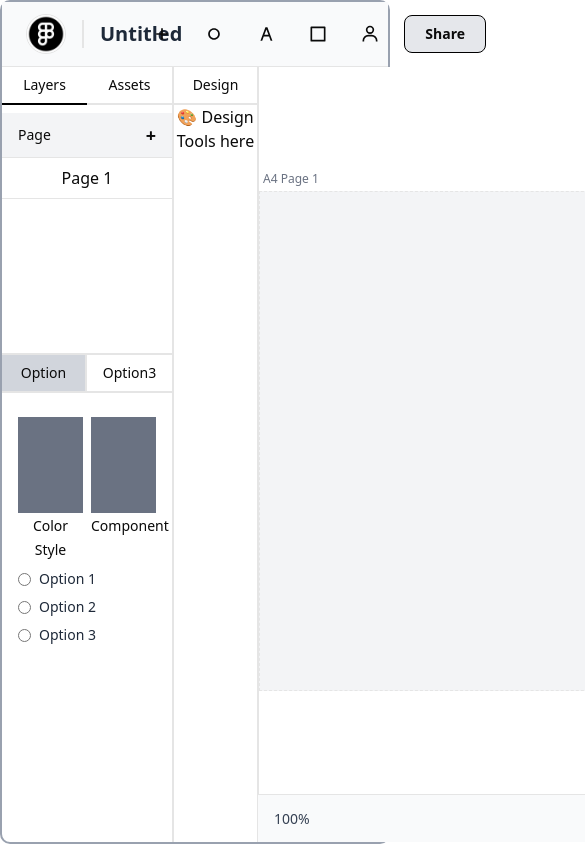
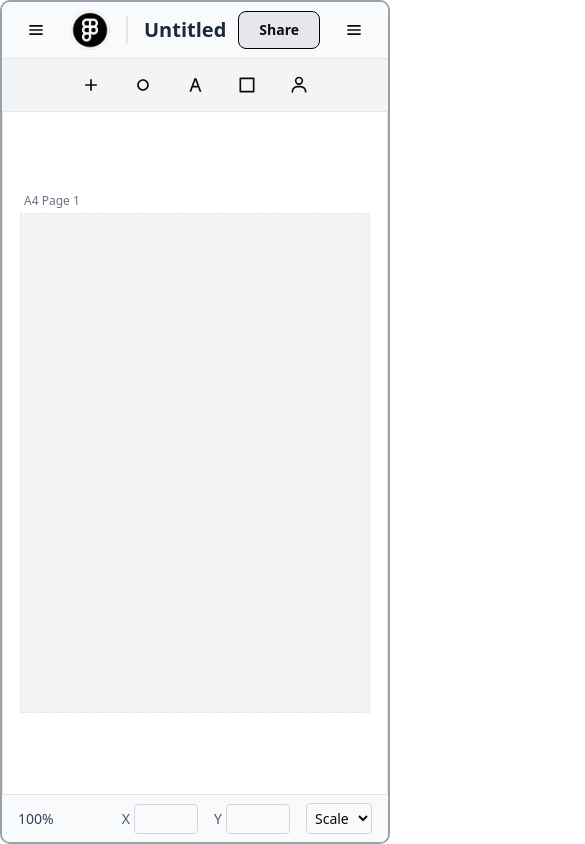
Before and after one commit to starkdipanshu0/assignment-mapsense, a React (Vite) app: page / in a window 390 px wide. Shown: the top 844 px of the page, 585 px wide, since content can reach past the window. Built offline with nearby package versions, Linux system fonts and the light colour scheme.

Commit message:
add responsive

```diff
--- a/src/App.tsx
+++ b/src/App.tsx
@@ -1,31 +1,55 @@
-
-import './App.css'
+import './App.css';
+import { useState } from 'react';
 import BottomBar from './components/BottomBar';
 import CanvasArea from './components/CanvasArea';
 import LeftSidebar from './components/LeftSidebar';
-
 import RightPanel from './components/RightPanel';
 import TopBar from './components/TopBar';
+
 export default function App() {
-  return (
-    <div className="h-screen flex flex-col border-2 border-gray-400 rounded-lg">
-  <TopBar />
+  const [showLeftSidebar, setShowLeftSidebar] = useState(false);
+  const [showRightPanel, setShowRightPanel] = useState(false);
 
 
-  <div className="flex flex-1 ">
+  return (
+    <div className="h-screen flex flex-col border-2 border-gray-400 rounded-lg overflow-hidden">
+      <TopBar
+        onToggleLeft={() => {
+          setShowLeftSidebar(prev => !prev);
+          setShowRightPanel(false);
+        }}
 
-    <div className="h-full">
+        onToggleRight={() => {
+          setShowRightPanel(prev => !prev);
+          setShowLeftSidebar(false);
+        }}
+      />
+
+      <div className="flex flex-1 relative">
+        {/* Left Sidebar */}
+        <div
+          className={`bg-white w-64 border-r p-2 z-10 absolute md:static top-0 bottom-0 left-0 transition-transform duration-300 ${showLeftSidebar ? 'translate-x-0' : '-translate-x-full'
+            } md:translate-x-0`}
+        >
           <LeftSidebar />
         </div>
 
-    <div className="flex flex-col flex-1 ">
+        {/* Main Content Area */}
+        <div className="flex flex-col flex-1">
           <div className="flex flex-1 ">
             <CanvasArea />
+
+            {/* Right Panel */}
+            <div
+              className={`bg-white w-64 border-l p-2 z-10 absolute md:static top-0 bottom-0 right-0 transition-transform duration-300 ${showRightPanel ? 'translate-x-0' : 'translate-x-full'
+                } md:translate-x-0`}
+            >
               <RightPanel />
             </div>
+          </div>
+
           <BottomBar />
         </div>
-
       </div>
     </div>
   );
--- a/src/components/LeftSidebar.tsx
+++ b/src/components/LeftSidebar.tsx
@@ -11,9 +11,9 @@ const LeftSidebar = () => {
     }
 
     return (
-        <div className="w-64 border-r  grid grid-cols-3 h-full">
+        <div className="w-62 border-r  grid grid-cols-3 h-full">
             {/* Tab buttons */}
-            <div className="col-span-2 h-full">
+            <div className="col-span-2 h-full ">
                 <div className="grid grid-cols-2 gap-0 mb-2">
                     <button
                         className={`w-full py-2 border-b-2 text-sm ${activeTab === "Layers" ? "border-b-black  " : ""
@@ -146,7 +146,7 @@ const LeftSidebar = () => {
                 >
                     Design
                 </button>
-                <div className="col-span-1 flex flex-col   overflow-x-clip">🎨 Design Tools here</div>
+                <div className="col-span-1 flex flex-col   overflow-x-clip"></div>
 
             </div>
         </div>
--- a/src/components/RightPanel.tsx
+++ b/src/components/RightPanel.tsx
@@ -1,5 +1,5 @@
 const RightPanel = () => (
-  <div className="w-64 border-l p-3 text-sm">
+  <div className="w-62  p-3 text-sm">
     <div className="text-left border-b mb-3">
   <h2 className="text-lg font-semibold mb-2">Properties</h2>
 </div>
--- a/src/components/TopBar.tsx
+++ b/src/components/TopBar.tsx
@@ -1,33 +1,100 @@
+import { useState } from "react";
+import {
+  BiFont,
+  BiPlus,
+  BiRadioCircle,
+  BiSquare,
+  BiUser,
+  BiMenu,
+} from "react-icons/bi";
 import logo from "./../../public/OIP.jpg";
-import { BiFont, BiPlus, BiRadioCircle, BiSquare, BiUser } from "react-icons/bi";
 
-const TopBar = () => (
-  <div className="flex items-center justify-between px-6 py-3 border-b bg-gray-50">
-
-    {/* Logo and Title */}
+const TopBar = ({
+  onToggleLeft,
+  onToggleRight,
+}: {
+  onToggleLeft: () => void;
+  onToggleRight: () => void;
+}) => {
+  return (
+    <>
+      {/* Main TopBar */}
+      <div className="flex items-center justify-between px-4 py-2 border-b bg-gray-50">
+        {/* Left toggle and logo */}
         <div className="flex items-center gap-4">
+          <button
+            className="block md:hidden p-2 hover:bg-gray-200 rounded"
+            onClick={onToggleLeft}
+          >
+            <BiMenu className="text-xl" />
+          </button>
           <img
             src={logo}
             alt="Logo"
             className="w-10 h-10 border rounded-full"
           />
-      <span className="text-gray-800 text-xl font-semibold border-l-2 pl-4">Untitled</span>
+          <span className="text-gray-800 text-xl font-semibold border-l-2 pl-4">
+            Untitled
+          </span>
         </div>
 
-    {/* Icon Buttons */}
+        {/* Right side icons and share */}
         <div className="flex items-center gap-4 text-xl">
-      <button className="p-2 hover:bg-gray-200 rounded"><BiPlus /></button>
-      <button className="p-2 hover:bg-gray-200 rounded"><BiRadioCircle /></button>
-      <button className="p-2 hover:bg-gray-200 rounded"><BiFont /></button>
-      <button className="p-2 hover:bg-gray-200 rounded"><BiSquare /></button>
-      <button className="p-2 hover:bg-gray-200 rounded"><BiUser /></button>
+          {/* Icon buttons for md+ */}
+          <div className="hidden md:flex gap-4">
+            <button className="p-2 hover:bg-gray-200 rounded">
+              <BiPlus />
+            </button>
+            <button className="p-2 hover:bg-gray-200 rounded">
+              <BiRadioCircle />
+            </button>
+            <button className="p-2 hover:bg-gray-200 rounded">
+              <BiFont />
+            </button>
+            <button className="p-2 hover:bg-gray-200 rounded">
+              <BiSquare />
+            </button>
+            <button className="p-2 hover:bg-gray-200 rounded">
+              <BiUser />
+            </button>
+          </div>
 
-      {/* Share Button */}
           <button className="text-sm font-semibold border border-black bg-gray-200 px-5 py-2 rounded-md hover:bg-gray-300 transition">
             Share
           </button>
+
+          {/* Right toggle for small screens */}
+          <button
+            className="block md:hidden p-2 hover:bg-gray-200 rounded"
+            onClick={onToggleRight}
+          >
+            <BiMenu className="text-xl" />
+          </button>
         </div>
       </div>
+
+      {/* Mobile-only icon row (second layer) */}
+      <div className="md:hidden border-b bg-gray-100 text-xl px-4 py-2">
+  <div className="flex justify-center gap-4">
+    <button className="p-2 hover:bg-gray-200 rounded">
+      <BiPlus />
+    </button>
+    <button className="p-2 hover:bg-gray-200 rounded">
+      <BiRadioCircle />
+    </button>
+    <button className="p-2 hover:bg-gray-200 rounded">
+      <BiFont />
+    </button>
+    <button className="p-2 hover:bg-gray-200 rounded">
+      <BiSquare />
+    </button>
+    <button className="p-2 hover:bg-gray-200 rounded">
+      <BiUser />
+    </button>
+  </div>
+</div>
+    </>
   );
+};
 
 export default TopBar;
```
Lines whose indentation alone changed are shown as unchanged.
